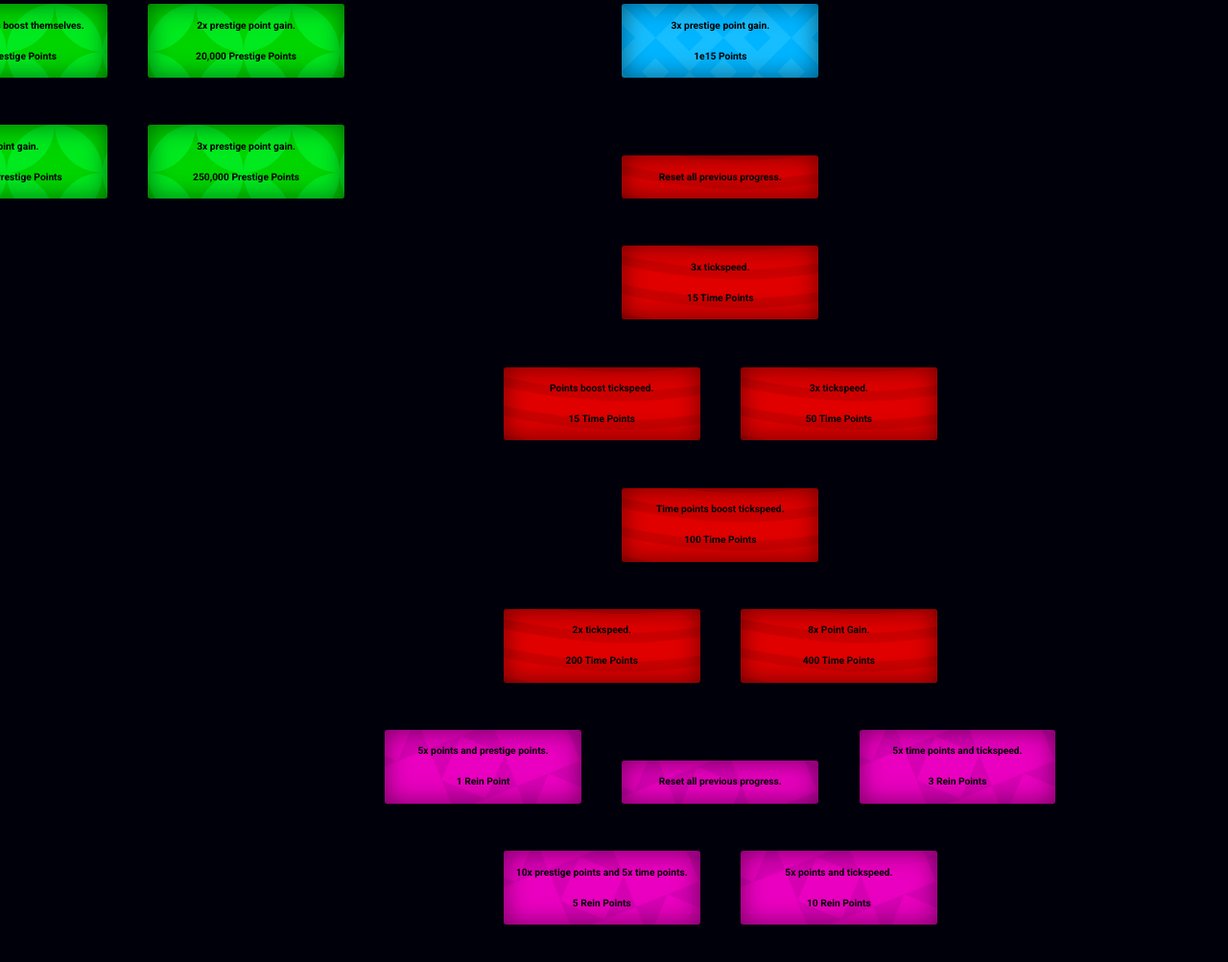
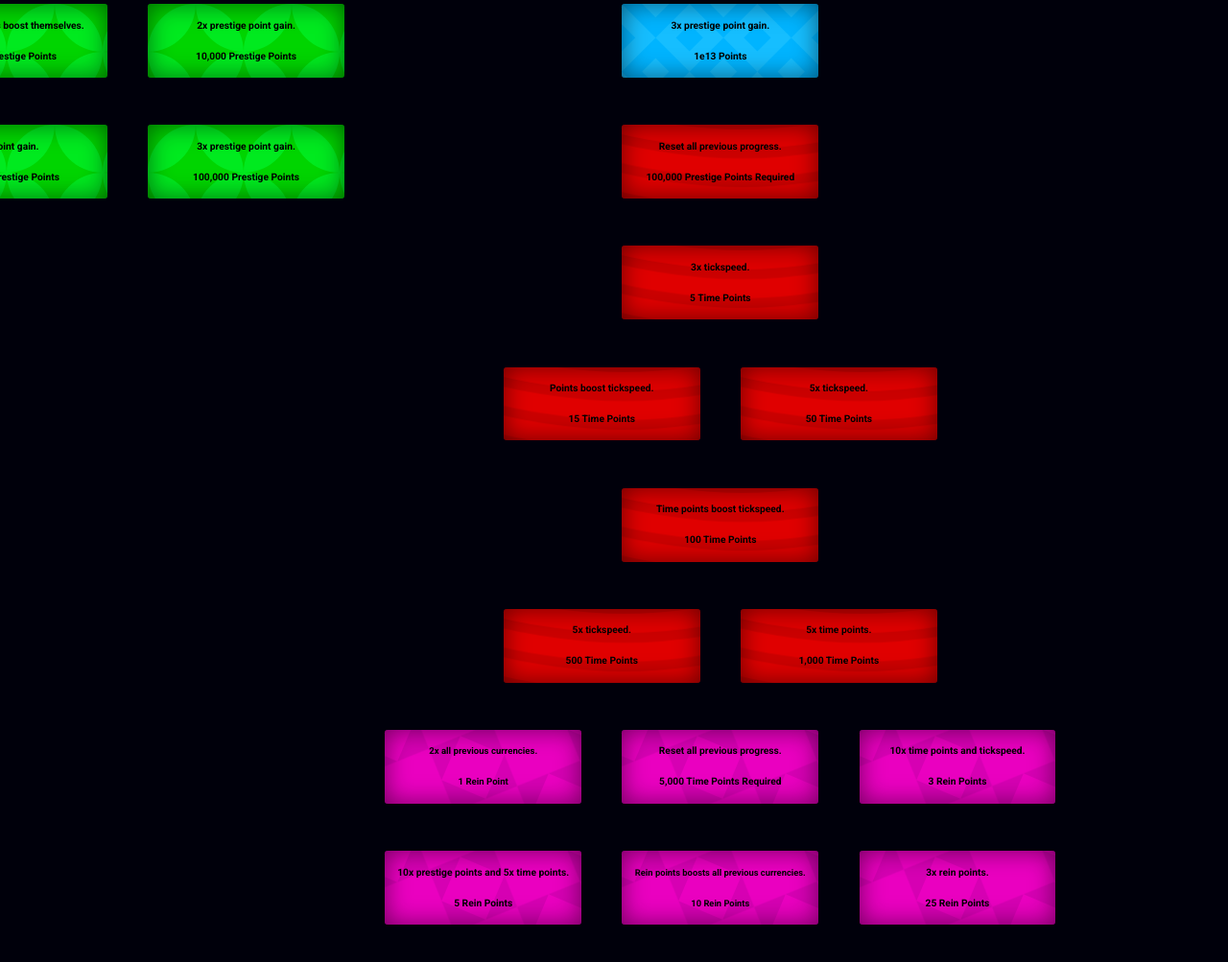
Before and after one commit to Mefistic/The-Ultimate-Upgrade-Tree, a plain HTML site: page index.html in a window 1280 px wide. Shown: the part 839-1842 px from the top of the page at 96% size. Drawn offline with Linux system fonts and the light colour scheme.

Commit message:
Balancing Update

```diff
--- a/index.html
+++ b/index.html
@@ -32,7 +32,7 @@
 			<div class="upg" id="upg6" onclick="buyUpg(6)" style="font-size: 0.78vw">Points are further boosted by reset time.<br><span id="upg6desc"></span></div>
 		</div>
 		<div class="iHateCSS">
-			<div class="presUpg" id="presUpg1" onclick="buyPresUpg(1)">3x point gain.<br>25 Prestige Points</div>
+			<div class="presUpg" id="presUpg1" onclick="buyPresUpg(1)">3x point gain.<br>10 Prestige Points</div>
 			<div class="upg" id="upg7" onclick="buyUpg(7)">5x point gain.<br>100,000 Points</div>
 			<div class="upg" id="upg8" onclick="buyUpg(8)">Points boost themselves.<br><span id="upg8desc"></span></div>
 			<div class="upg" id="upg9" onclick="buyUpg(9)">2x prestige point gain.<br>1e8 Points</div>
@@ -40,21 +40,21 @@
 		<div class="iHateCSS">
 			<div class="presUpg" id="presUpg2" onclick="buyPresUpg(2)">Points boost themselves.<br><span id="presupg2desc"></span></div>
 			<div class="presUpg" id="presUpg3" onclick="buyPresUpg(3)">Points are boosted by prestige points.<br><span id="presupg3desc"></span></div>
-			<div class="upg" id="upg10" onclick="buyUpg(10)">5x point gain.<br>1e10 Points</div>
+			<div class="upg" id="upg10" onclick="buyUpg(10)">5x point gain.<br>1e9 Points</div>
 			<div class="upg" id="upg11" onclick="buyUpg(11)">Points are again boosted by reset time.<br><span id="upg11desc"></span></div>
 			<div class="upgSpace"></div>
 		</div>
 		<div class="iHateCSS">
 			<div class="presUpg" id="presUpg4" onclick="buyPresUpg(4)">Prestige points boost themselves.<br><span id="presupg4desc"></span></div>
-			<div class="presUpg" id="presUpg5" onclick="buyPresUpg(5)">2x prestige point gain.<br>20,000 Prestige Points</span></div>
+			<div class="presUpg" id="presUpg5" onclick="buyPresUpg(5)">2x prestige point gain.<br>10,000 Prestige Points</span></div>
 			<div class="upgSpace"></div>
-			<div class="upg" id="upg12" onclick="buyUpg(12)">3x prestige point gain.<br>1e15 Points</div>
+			<div class="upg" id="upg12" onclick="buyUpg(12)">3x prestige point gain.<br>1e13 Points</div>
 			<div class="upgSpace"></div>
 			<div class="upgSpace"></div>
 		</div>
 		<div class="iHateCSS">
-			<div class="presUpg" id="presUpg6" onclick="buyPresUpg(6)">6x point gain.<br>100,000 Prestige Points</span></div>
-			<div class="presUpg" id="presUpg7" onclick="buyPresUpg(7)">3x prestige point gain.<br>250,000 Prestige Points</span></div>
+			<div class="presUpg" id="presUpg6" onclick="buyPresUpg(6)">6x point gain.<br>50,000 Prestige Points</span></div>
+			<div class="presUpg" id="presUpg7" onclick="buyPresUpg(7)">3x prestige point gain.<br>100,000 Prestige Points</span></div>
 			<div class="upgSpace"></div>
 			<div class="timeUpg" id="timewarp" onclick="timeWarp()">Reset all previous progress.<br><span id="timewarpdesc"></span></div>
 			<div class="upgSpace"></div>
@@ -64,14 +64,14 @@
 			<div class="upgSpace"></div>
 			<div class="upgSpace"></div>
 			<div class="upgSpace"></div>
-			<div class="timeUpg" id="timeUpg1" onclick="buyTimeUpg(1)">3x tickspeed.<br>15 Time Points</span></div>
+			<div class="timeUpg" id="timeUpg1" onclick="buyTimeUpg(1)">3x tickspeed.<br>5 Time Points</span></div>
 			<div class="upgSpace"></div>
 			<div class="upgSpace"></div>
 		</div>
 		<div class="iHateCSS">
 			<div class="upgSpace"></div>
 			<div class="timeUpg" id="timeUpg2" onclick="buyTimeUpg(2)">Points boost tickspeed.<br><span id="timeupg2desc"></span></span></div>
-			<div class="timeUpg" id="timeUpg3" onclick="buyTimeUpg(3)">3x tickspeed.<br>50 Time Points</span></div>
+			<div class="timeUpg" id="timeUpg3" onclick="buyTimeUpg(3)">5x tickspeed.<br>50 Time Points</span></div>
 		</div>
 		<div class="iHateCSS">
 			<div class="upgSpace"></div>
@@ -79,22 +79,23 @@
 		</div>
 		<div class="iHateCSS">
 			<div class="upgSpace"></div>
-			<div class="timeUpg" id="timeUpg5" onclick="buyTimeUpg(5)">2x tickspeed.<br>200 Time Points</div>
-			<div class="timeUpg" id="timeUpg6" onclick="buyTimeUpg(6)">8x Point Gain.<br>400 Time Points</span></div>
+			<div class="timeUpg" id="timeUpg5" onclick="buyTimeUpg(5)">5x tickspeed.<br>500 Time Points</div>
+			<div class="timeUpg" id="timeUpg6" onclick="buyTimeUpg(6)">5x time points.<br>1,000 Time Points</span></div>
 		</div>
 		<div class="iHateCSS">
 			<div class="upgSpace"></div>
-			<div class="reinUpg" id="reinUpg1" onclick="buyReinUpg(1)">5x points and prestige points.<br>1 Rein Point</span></div>
+			<div class="reinUpg" id="reinUpg1" onclick="buyReinUpg(1)" style="font-size: 0.75vw">2x all previous currencies.<br>1 Rein Point</span></div>
 			<div class="reinUpg" id="rein" onclick="rein()">Reset all previous progress.<br><span id="reindesc"></span></div>
-			<div class="reinUpg" id="reinUpg2" onclick="buyReinUpg(2)">5x time points and tickspeed.<br>3 Rein Points</span></div>
+			<div class="reinUpg" id="reinUpg2" onclick="buyReinUpg(2)">10x time points and tickspeed.<br>3 Rein Points</span></div>
 		</div>
 		<div class="iHateCSS">
 			<div class="upgSpace"></div>
 			<div class="reinUpg" id="reinUpg3" onclick="buyReinUpg(3)">10x prestige points and 5x time points.<br>5 Rein Points</span></div>
-			<div class="reinUpg" id="reinUpg4" onclick="buyReinUpg(4)">5x points and tickspeed.<br>10 Rein Points</span></div>
+			<div class="reinUpg" id="reinUpg4" onclick="buyReinUpg(4)" style="font-size: 0.73vw">Rein points boosts all previous currencies.<br><span id="reinupg4desc"></span></span></div>
+			<div class="reinUpg" id="reinUpg5" onclick="buyReinUpg(5)">3x rein points.<br>25 Rein Points</span></div>
 		</div>
 	</div>
-	<table id="currency" style="text-align:center;width:100%;">
+	<table id="currency" style="text-align:center;width:100%">
 		<tr>
 			<td id="points"></td>
 			<td id="presPoints"></td>
@@ -102,6 +103,7 @@
 			<td id="reinPoints"></td>
 		</tr>
 	</table>
+	</div>
 </body>
 
 <script>
```
